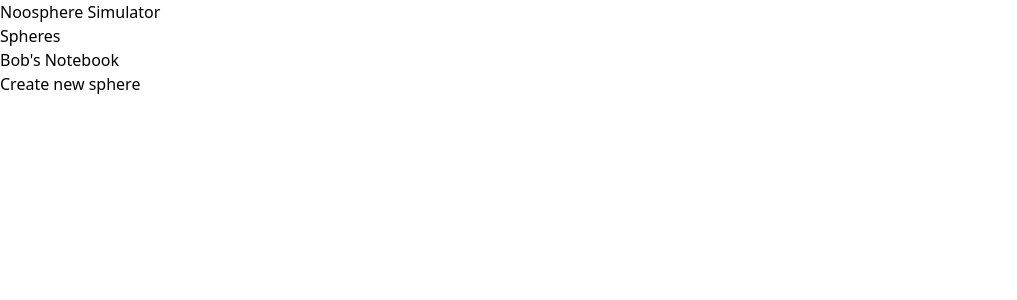
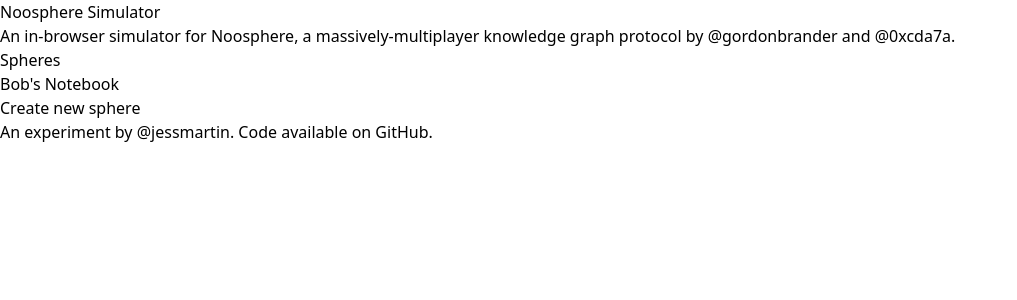
Before and after one commit to jessmartin/noosphere-simulator, a SvelteKit app: page / in a window 1280 px wide. Shown: the top 300 px of the page, without its empty margins (0-1017 px from the left). Built offline with nearby package versions, Linux system fonts and the light colour scheme.

Commit message:
Add some documentation

```diff
--- a/src/routes/+layout.svelte
+++ b/src/routes/+layout.svelte
@@ -3,7 +3,37 @@
 </script>
 
 <div class="mx-2">
-	<h1 class="text-4xl my-5"><a href="/">Noosphere Simulator</a></h1>
+	<h1 class="text-4xl my-5 font-mono text-center"><a href="/">Noosphere Simulator</a></h1>
+
+	<p class="font-mono mb-4">
+		An in-browser simulator for
+		<a
+			class="underline transition-colors hover:text-purple-700 hover:underline-offset-2"
+			href="https://subconscious.substack.com/p/noosphere-a-protocol-for-thought">Noosphere</a
+		>, a massively-multiplayer knowledge graph protocol by
+		<a
+			class="underline transition-colors hover:text-purple-700 hover:underline-offset-2"
+			href="https://twitter.com/gordonbrander">@gordonbrander</a
+		>
+		and
+		<a
+			class="underline transition-colors hover:text-purple-700 hover:underline-offset-2"
+			href="https://twitter.com/0xcda7a">@0xcda7a</a
+		>.
+	</p>
 
 	<slot />
 </div>
+
+<footer class="mt-5">
+	<p class="text-center font-mono text-sm">
+		An experiment by <a
+			class="underline transition-colors hover:text-purple-700 hover:underline-offset-2"
+			href="https://jessmart.in">@jessmartin</a
+		>. Code available
+		<a
+			class="underline transition-colors hover:text-purple-700 hover:underline-offset-2"
+			href="https://github.com/jessmartin/noosphere-simulator">on GitHub</a
+		>.
+	</p>
+</footer>
```
